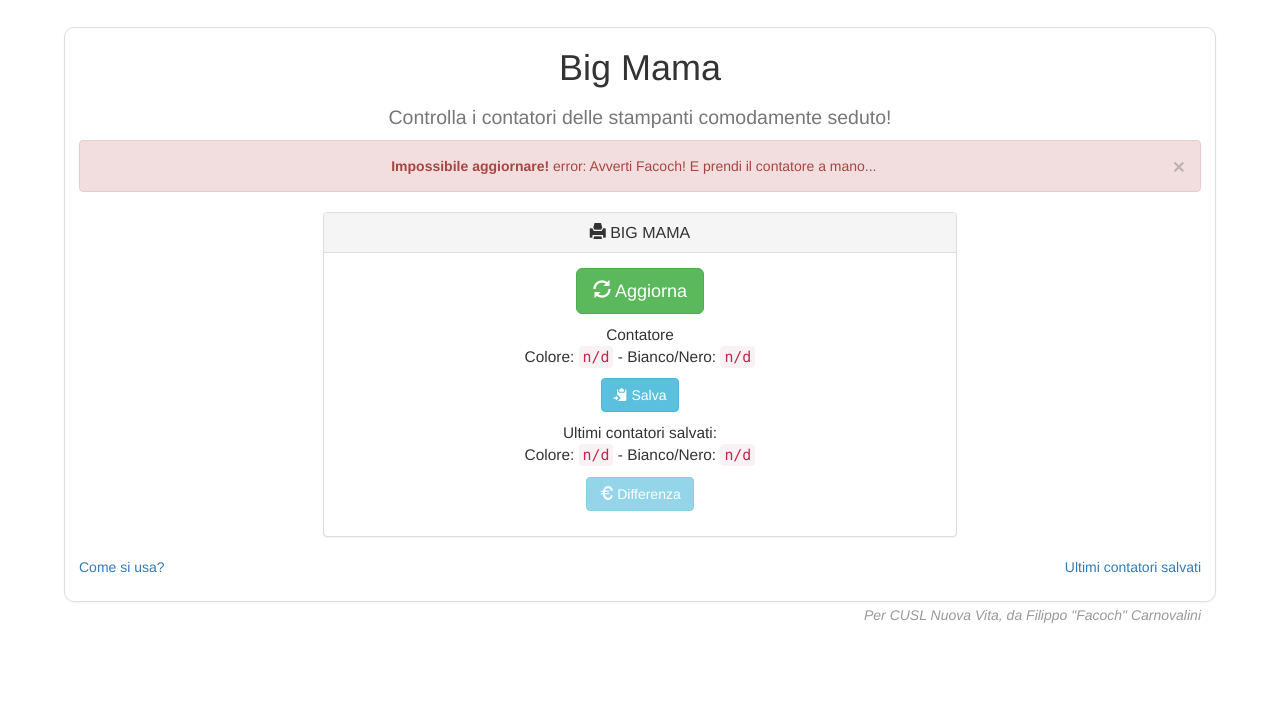
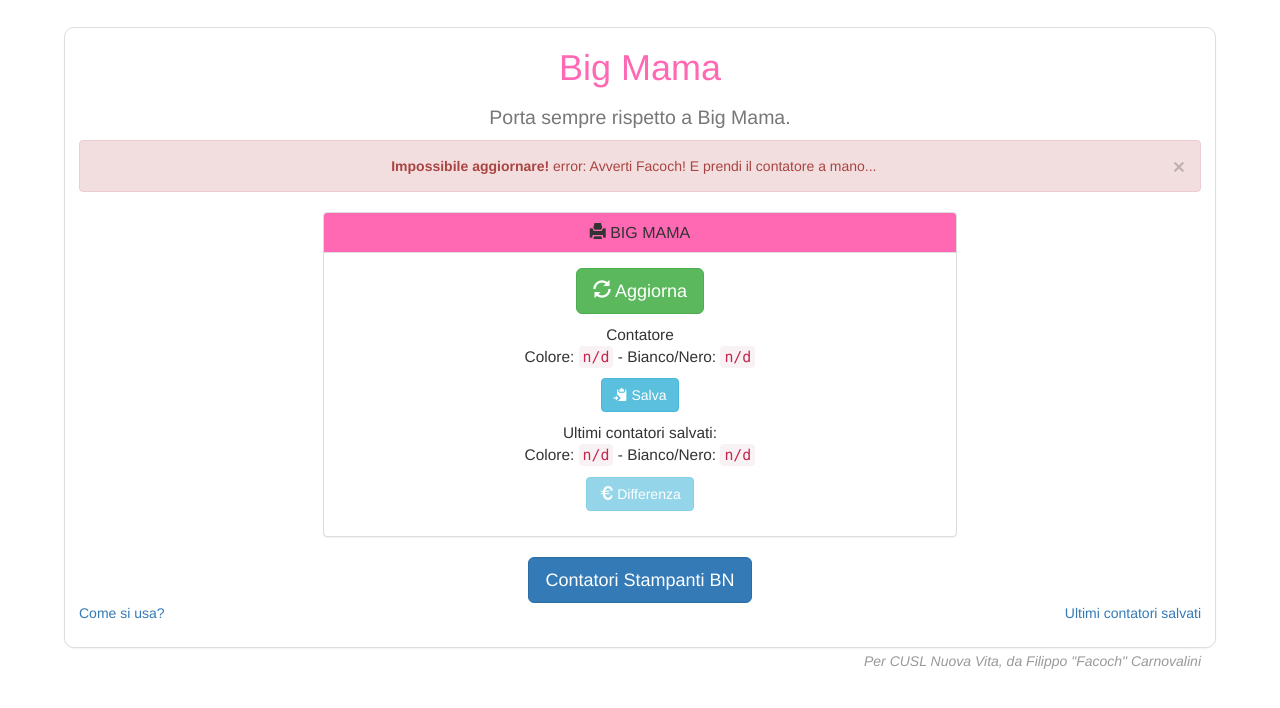
Before and after one commit to Facoch/Cusl, a plain HTML site: page big_mama/index.html in a window 1280 px wide. Drawn offline with Linux system fonts and the light colour scheme; no server answers.

Commit message:
Titolo: link tra pagine Descrizione: e stile

```diff
--- a/big_mama/index.html
+++ b/big_mama/index.html
@@ -22,16 +22,15 @@
     <link rel="icon" type="image/png" href="../img/favicon-32x32.png"/>
   </head>
   <body onload="caricaPagina()">
-    <div style="background: url(../img/Pink-stroke-1.png) 0 0;">
-    <h1 >Big Mama</h1>
-  </div>
-    <h2><small>Controlla i contatori delle stampanti comodamente seduto!</small></h2>
+
+    <h1 id="bigmama">Big Mama</h1>
+    <h2><small>Porta sempre rispetto a Big Mama.</small></h2>
     <div id="erroreAggiornamento"></div>
     <br/>
     <div class="row" id="printers">
       <div class="col-sm-8 col-sm-offset-2">
         <div class="panel panel-default">
-          <div class="panel-heading">
+          <div class="panel-heading bigmama">
             <h3 class="panel-title"><span class="glyphicon glyphicon-print" aria-hidden="true"></span> BIG MAMA</h3>
           </div>
           <div class="panel-body">
@@ -52,7 +51,9 @@
         </div>
       </div>
 
+
     </div>
+    <a class="btn btn-lg btn-primary" href="../index.html">Contatori Stampanti BN</a>
     <div class="row">
       <div id="istruzioniToggler" class="accordion-heading col-xs-6">
           <a class="accordion-toggle" data-toggle="collapse"
--- a/css/style.css
+++ b/css/style.css
@@ -65,3 +65,11 @@ code{
     from { transform: scale(1) rotate(0deg);}
     to { transform: scale(1) rotate(360deg);}
 }
+
+#bigmama{
+  color: hotpink;
+}
+
+div.panel-heading.bigmama{
+  background-color: hotpink;
+}
```
Also changed, not shown: index.html (+3 -0 lines).
